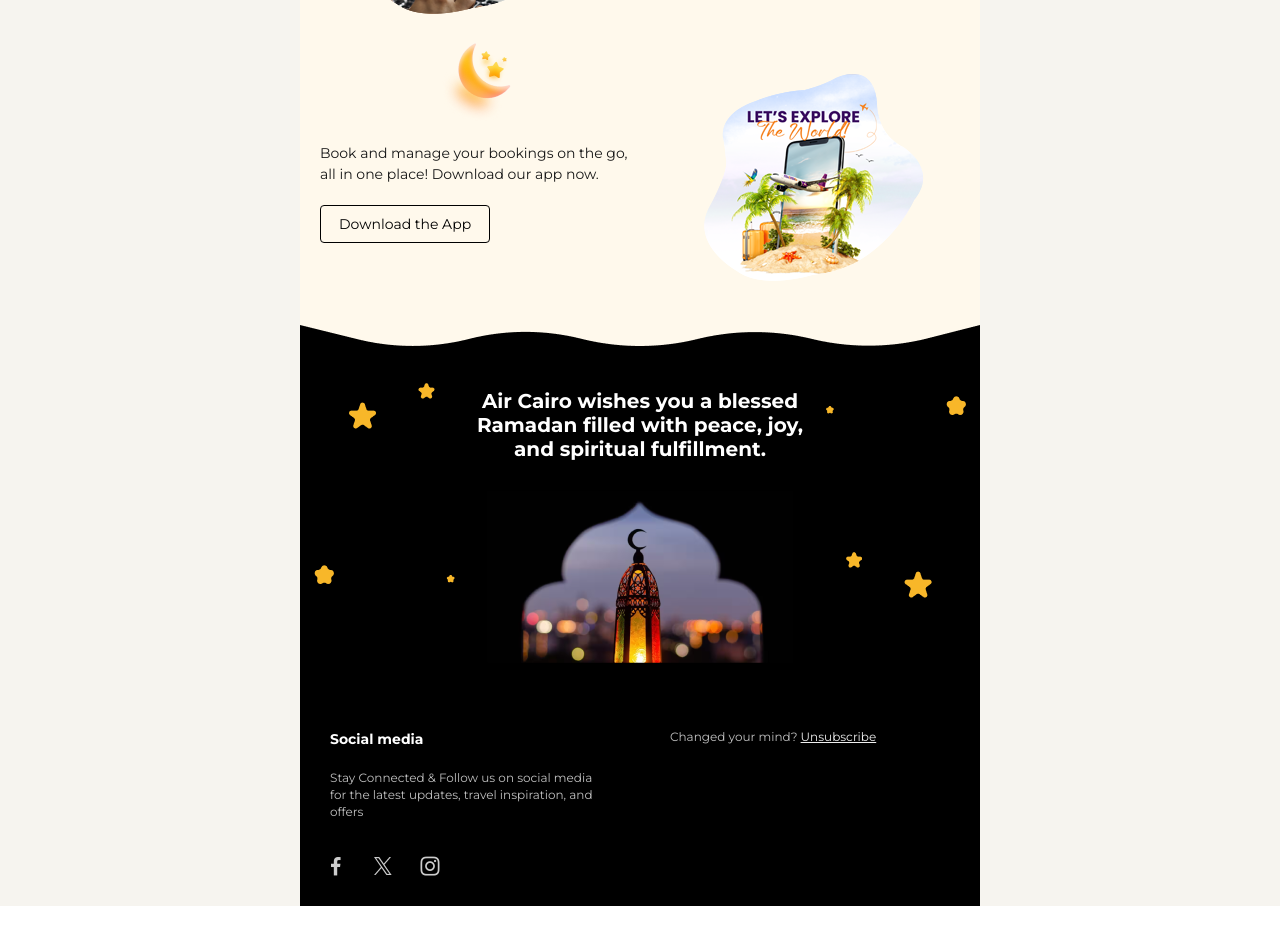
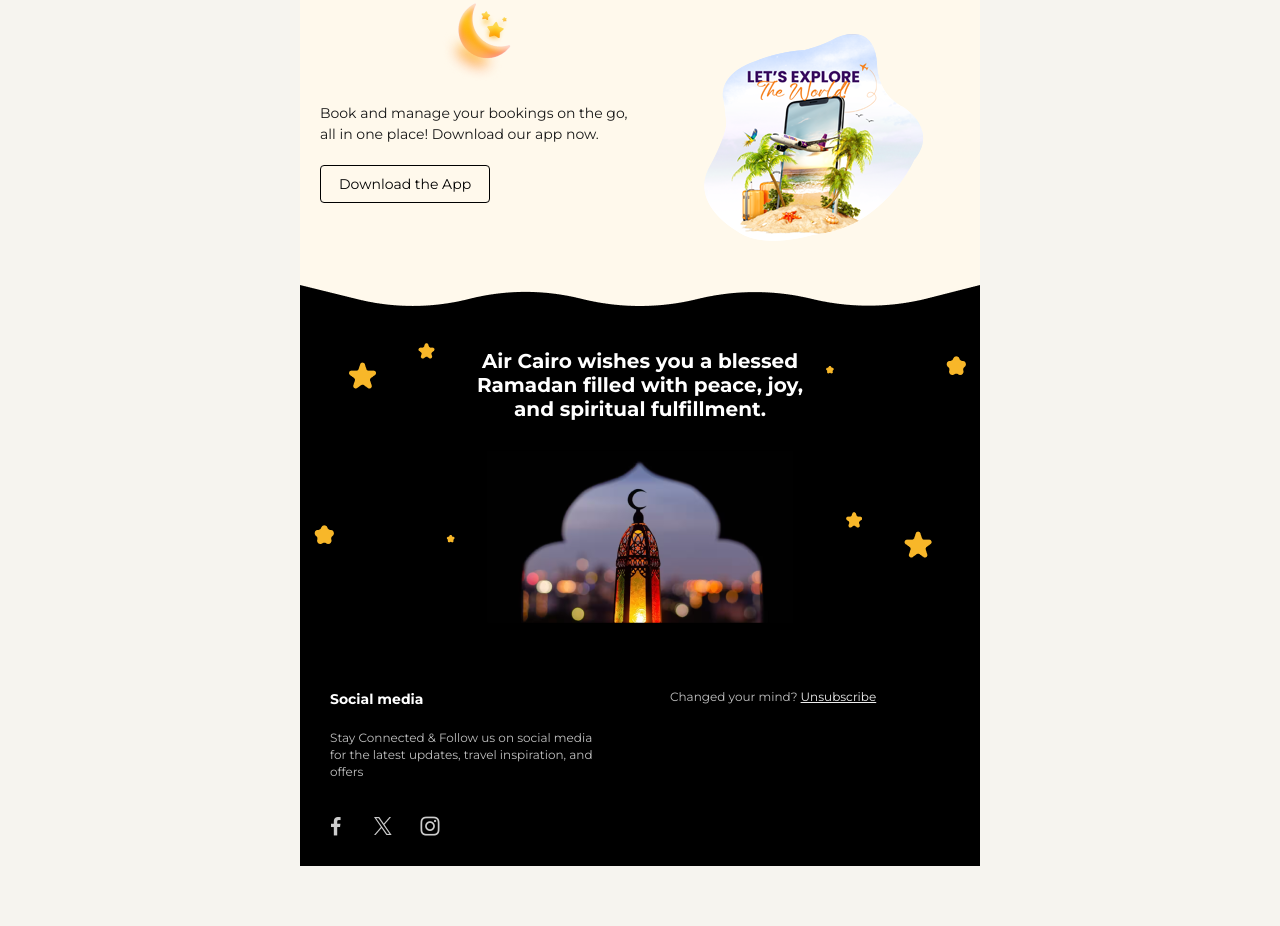
Before and after one commit to muhamedyounis/newsletter4, a plain HTML site: page index.html in a window 1280 px wide. Shown: the part 2053-2979 px from the top of the page. After the commit the page ends 2919 px from the top, so only its background shows below. Drawn offline with Linux system fonts and the light colour scheme.

Commit message:
Update index.html

```diff
--- a/index.html
+++ b/index.html
@@ -59,6 +59,9 @@
       }
 
       @media (max-width: 700px) {
+        .down-content {
+          width: 90% !important;
+        }
         .desktop_hide table.icons-inner,
         .social_block.desktop_hide .social-table {
           display: inline-block !important;
@@ -1048,7 +1051,7 @@
                                       mso-line-height-alt: 21.599999999999998px;
                                     "
                                   >
-                                    Antalya, Turkey: (3445 EGP)
+                                    Antalya, Turkey
                                   </h3>
                                 </td>
                               </tr>
@@ -1399,7 +1402,7 @@
                                       mso-line-height-alt: 21.599999999999998px;
                                     "
                                   >
-                                    Yerevan, Armenia: (4711EGP)
+                                    Yerevan, Armenia
                                   </h3>
                                 </td>
                               </tr>
@@ -1533,16 +1536,7 @@
                                 </tr>
                               </tbody>
                             </table>
-                            <div
-                              class="spacer_block block-4"
-                              style="
-                                height: 40px;
-                                line-height: 40px;
-                                font-size: 1px;
-                              "
-                            >
-
-                            </div>
+
                           </td>
                         </tr>
                       </tbody>
@@ -2287,6 +2281,7 @@
                                   "
                                 >
                                   <h3
+                                  class="down-content"
                                     style="
                                       margin: 0;
                                       color: #fff;
@@ -2733,118 +2728,6 @@
                 </tr>
               </tbody>
             </table>
-            <table
-              align="center"
-              border="0"
-              cellpadding="0"
-              cellspacing="0"
-              class="row row-11"
-              role="presentation"
-              style="
-                mso-table-lspace: 0pt;
-                mso-table-rspace: 0pt;
-                background-color: #ffffff;
-              "
-              width="100%"
-            >
-              <tbody>
-                <tr>
-                  <td>
-                    <table
-                      align="center"
-                      border="0"
-                      cellpadding="0"
-                      cellspacing="0"
-                      class="row-content stack"
-                      role="presentation"
-                      style="
-                        mso-table-lspace: 0pt;
-                        mso-table-rspace: 0pt;
-                        background-color: #ffffff;
-                        color: #000000;
-                        width: 680px;
-                        margin: 0 auto;
-                      "
-                      width="680"
-                    >
-                      <tbody>
-                        <tr>
-                          <td
-                            class="column column-1"
-                            style="
-                              mso-table-lspace: 0pt;
-                              mso-table-rspace: 0pt;
-                              font-weight: 400;
-                              text-align: left;
-                              padding-bottom: 5px;
-                              padding-top: 5px;
-                              vertical-align: top;
-                              border-top: 0px;
-                              border-right: 0px;
-                              border-bottom: 0px;
-                              border-left: 0px;
-                            "
-                            width="100%"
-                          >
-                            <table
-                              border="0"
-                              cellpadding="0"
-                              cellspacing="0"
-                              class="icons_block block-1"
-                              role="presentation"
-                              style="
-                                mso-table-lspace: 0pt;
-                                mso-table-rspace: 0pt;
-                              "
-                              width="100%"
-                            >
-                              <tr>
-                                <td
-                                  class="pad"
-                                  style="
-                                    vertical-align: middle;
-                                    color: #1e0e4b;
-                                    font-family: 'Inter', sans-serif;
-                                    font-size: 15px;
-                                    padding-bottom: 5px;
-                                    padding-top: 5px;
-                                    text-align: center;
-                                  "
-                                >
-                                  <table
-                                    cellpadding="0"
-                                    cellspacing="0"
-                                    role="presentation"
-                                    style="
-                                      mso-table-lspace: 0pt;
-                                      mso-table-rspace: 0pt;
-                                    "
-                                    width="100%"
-                                  >
-                                    <tr>
-                                      <td
-                                        class="alignment"
-                                        style="
-                                          vertical-align: middle;
-                                          text-align: center;
-                                        "
-                                      >
-                                        <!--[if vml]><table align="center" cellpadding="0" cellspacing="0" role="presentation" style="display:inline-block;padding-left:0px;padding-right:0px;mso-table-lspace: 0pt;mso-table-rspace: 0pt;"><![endif]-->
-                                        <!--[if !vml]><!-->
-                                      </td>
-                                    </tr>
-                                  </table>
-                                </td>
-                              </tr>
-                            </table>
-                          </td>
-                        </tr>
-                      </tbody>
-                    </table>
-                  </td>
-                </tr>
-              </tbody>
-            </table>
           </td>
         </tr>
       </tbody>
```
